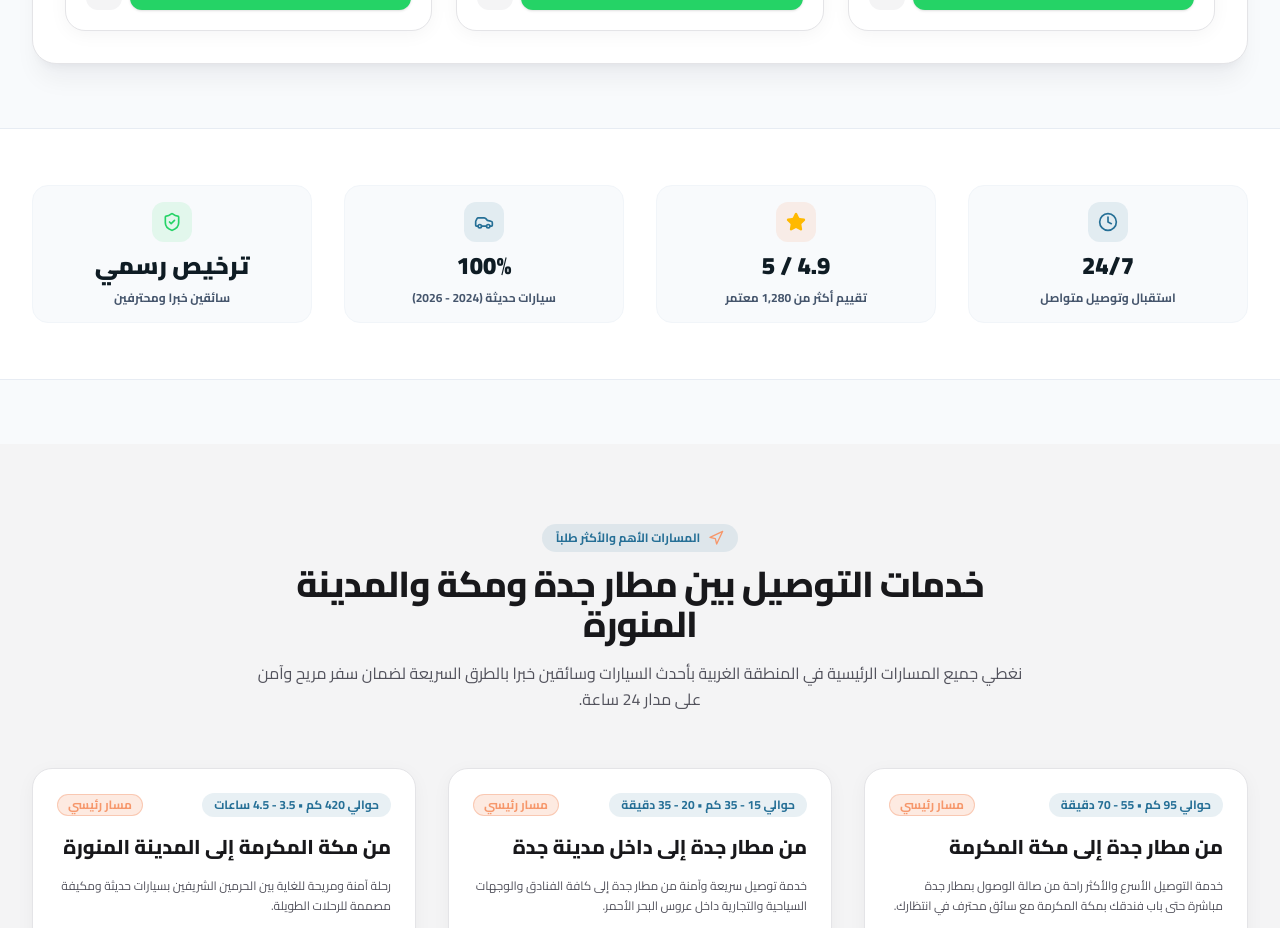
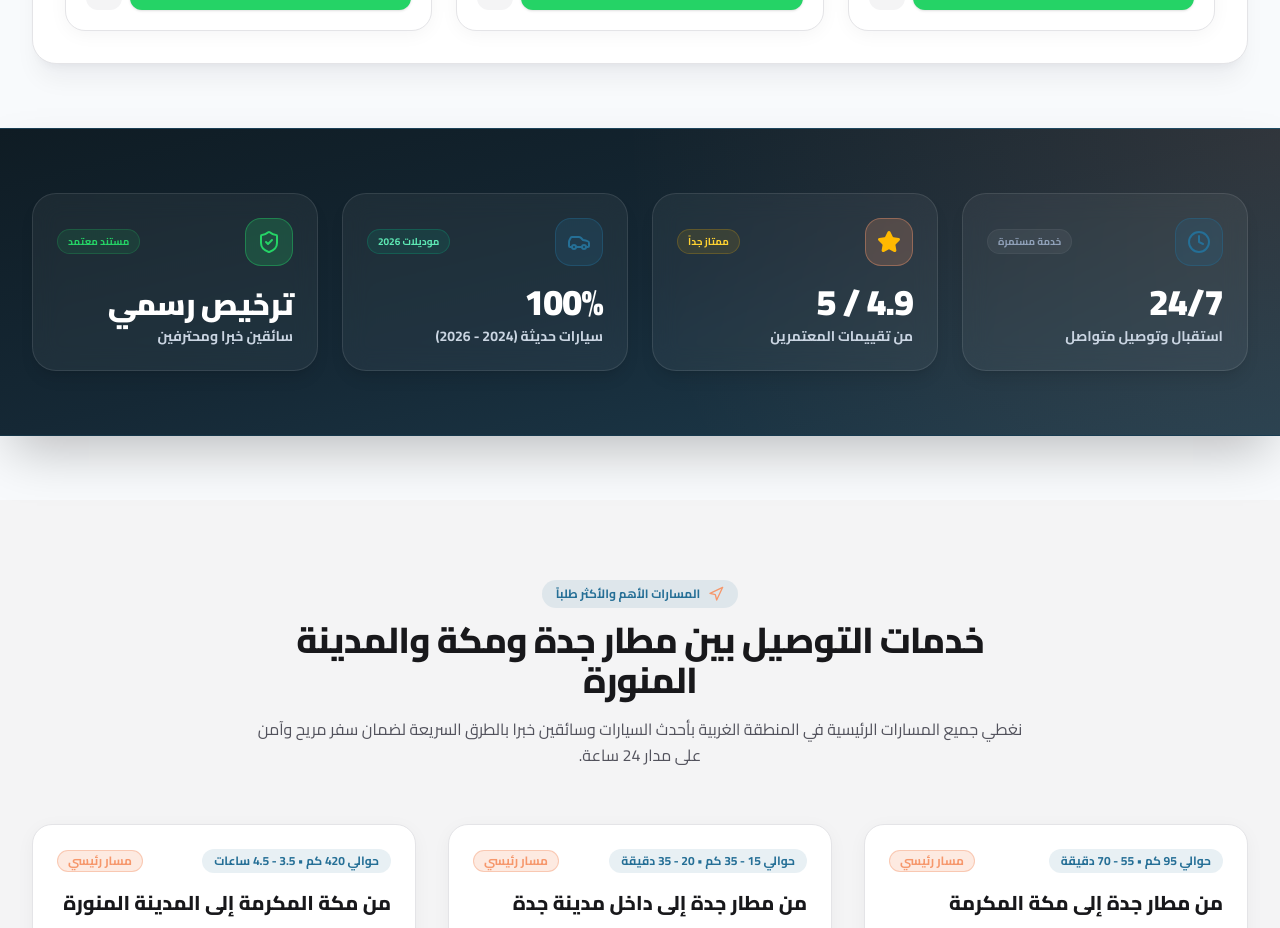
Before and after one commit to yousefokla/juman, a Next.js app: page / in a window 1280 px wide. Shown: the part 2080-3008 px from the top of the page. Built offline with nearby package versions, Linux system fonts and the light colour scheme; a web font is replaced by a local one.

Commit message:
Redesign Trust Counter Bar with premium luxury glassmorphism and update rating text to 'من تقييمات المعتمرين'

```diff
--- a/src/app/page.tsx
+++ b/src/app/page.tsx
@@ -15,55 +15,105 @@ export default function HomePage() {
       {/* 1. Hero Carousel */}
       <HeroCarousel />
 
-      {/* 2. Vehicle Passenger Filter (المقدمة بها فلترة السيارات حسب عدد الركاب) */}
+      {/* 2. Vehicle Passenger Filter */}
       <VehicleFilter />
 
-      {/* Trust & Features Counter Bar */}
-      <section className="py-14 bg-white border-y border-slate-200/80 my-16">
-        <div className="max-w-7xl mx-auto px-4 sm:px-6 lg:px-8">
-          <div className="grid grid-cols-2 md:grid-cols-4 gap-8 text-center">
-            <div className="space-y-2 p-4 rounded-2xl bg-slate-50 border border-slate-100">
-              <div className="w-10 h-10 rounded-xl bg-[#256F96]/10 text-[#256F96] flex items-center justify-center mx-auto">
-                <Clock className="w-5 h-5" />
+      {/* Trust & Features Counter Bar - High-End Premium Luxury Design */}
+      <section className="py-16 bg-gradient-to-br from-[#0f1c24] via-[#152835] to-[#1e3d4f] text-white my-16 relative overflow-hidden shadow-2xl border-y border-[#256F96]/30">
+        <div className="absolute inset-0 bg-[radial-gradient(circle_at_top_right,rgba(246,151,107,0.12),transparent_50%)]" />
+
+        <div className="max-w-7xl mx-auto px-4 sm:px-6 lg:px-8 relative z-10">
+          <div className="grid grid-cols-1 sm:grid-cols-2 lg:grid-cols-4 gap-6">
+            {/* Card 1: 24/7 */}
+            <div className="group p-6 rounded-3xl bg-white/5 backdrop-blur-md border border-white/10 hover:border-[#256F96] hover:bg-white/10 transition-all duration-300 shadow-lg flex flex-col justify-between space-y-4">
+              <div className="flex items-center justify-between">
+                <div className="w-12 h-12 rounded-2xl bg-[#256F96]/20 border border-[#256F96]/40 text-[#256F96] flex items-center justify-center group-hover:scale-110 transition-transform">
+                  <Clock className="w-6 h-6 text-[#256F96]" />
+                </div>
+                <span className="text-[10px] font-bold text-slate-400 bg-white/5 px-2.5 py-1 rounded-full border border-white/5">
+                  خدمة مستمرة
+                </span>
               </div>
-              <div className="font-black text-2xl text-[#0f1c24]">24/7</div>
-              <div className="text-xs font-bold text-slate-600">استقبال وتوصيل متواصل</div>
+              <div>
+                <div className="font-black text-3xl sm:text-4xl text-white tracking-tight group-hover:text-[#F6976B] transition-colors">
+                  24/7
+                </div>
+                <p className="text-xs sm:text-sm font-bold text-slate-300 mt-1">
+                  استقبال وتوصيل متواصل
+                </p>
+              </div>
             </div>
 
-            <div className="space-y-2 p-4 rounded-2xl bg-slate-50 border border-slate-100">
-              <div className="w-10 h-10 rounded-xl bg-[#F6976B]/15 text-[#e57f50] flex items-center justify-center mx-auto">
-                <Star className="w-5 h-5 fill-amber-400 text-amber-400" />
+            {/* Card 2: Rating */}
+            <div className="group p-6 rounded-3xl bg-white/5 backdrop-blur-md border border-white/10 hover:border-[#F6976B] hover:bg-white/10 transition-all duration-300 shadow-lg flex flex-col justify-between space-y-4">
+              <div className="flex items-center justify-between">
+                <div className="w-12 h-12 rounded-2xl bg-[#F6976B]/20 border border-[#F6976B]/40 text-[#F6976B] flex items-center justify-center group-hover:scale-110 transition-transform">
+                  <Star className="w-6 h-6 fill-amber-400 text-amber-400" />
+                </div>
+                <span className="text-[10px] font-bold text-amber-300 bg-amber-400/10 px-2.5 py-1 rounded-full border border-amber-400/20">
+                  ممتاز جداً
+                </span>
               </div>
-              <div className="font-black text-2xl text-[#0f1c24]">4.9 / 5</div>
-              <div className="text-xs font-bold text-slate-600">تقييم أكثر من 1,280 معتمر</div>
+              <div>
+                <div className="font-black text-3xl sm:text-4xl text-white tracking-tight group-hover:text-[#F6976B] transition-colors">
+                  4.9 / 5
+                </div>
+                <p className="text-xs sm:text-sm font-bold text-slate-300 mt-1">
+                  من تقييمات المعتمرين
+                </p>
+              </div>
             </div>
 
-            <div className="space-y-2 p-4 rounded-2xl bg-slate-50 border border-slate-100">
-              <div className="w-10 h-10 rounded-xl bg-[#256F96]/10 text-[#256F96] flex items-center justify-center mx-auto">
-                <Car className="w-5 h-5" />
+            {/* Card 3: Modern Fleet */}
+            <div className="group p-6 rounded-3xl bg-white/5 backdrop-blur-md border border-white/10 hover:border-[#256F96] hover:bg-white/10 transition-all duration-300 shadow-lg flex flex-col justify-between space-y-4">
+              <div className="flex items-center justify-between">
+                <div className="w-12 h-12 rounded-2xl bg-[#256F96]/20 border border-[#256F96]/40 text-[#256F96] flex items-center justify-center group-hover:scale-110 transition-transform">
+                  <Car className="w-6 h-6 text-[#256F96]" />
+                </div>
+                <span className="text-[10px] font-bold text-emerald-300 bg-emerald-400/10 px-2.5 py-1 rounded-full border border-emerald-400/20">
+                  موديلات 2026
+                </span>
               </div>
-              <div className="font-black text-2xl text-[#0f1c24]">100%</div>
-              <div className="text-xs font-bold text-slate-600">سيارات حديثة (2024 - 2026)</div>
+              <div>
+                <div className="font-black text-3xl sm:text-4xl text-white tracking-tight group-hover:text-[#F6976B] transition-colors">
+                  100%
+                </div>
+                <p className="text-xs sm:text-sm font-bold text-slate-300 mt-1">
+                  سيارات حديثة (2024 - 2026)
+                </p>
+              </div>
             </div>
 
-            <div className="space-y-2 p-4 rounded-2xl bg-slate-50 border border-slate-100">
-              <div className="w-10 h-10 rounded-xl bg-[#25D366]/10 text-[#25D366] flex items-center justify-center mx-auto">
-                <ShieldCheck className="w-5 h-5 text-[#25D366]" />
+            {/* Card 4: Certified License */}
+            <div className="group p-6 rounded-3xl bg-white/5 backdrop-blur-md border border-white/10 hover:border-emerald-500 hover:bg-white/10 transition-all duration-300 shadow-lg flex flex-col justify-between space-y-4">
+              <div className="flex items-center justify-between">
+                <div className="w-12 h-12 rounded-2xl bg-[#25D366]/20 border border-[#25D366]/40 text-[#25D366] flex items-center justify-center group-hover:scale-110 transition-transform">
+                  <ShieldCheck className="w-6 h-6 text-[#25D366]" />
+                </div>
+                <span className="text-[10px] font-bold text-[#25D366] bg-[#25D366]/10 px-2.5 py-1 rounded-full border border-[#25D366]/20">
+                  مستند معتمد
+                </span>
               </div>
-              <div className="font-black text-2xl text-[#0f1c24]">ترخيص رسمي</div>
-              <div className="text-xs font-bold text-slate-600">سائقين خبرا ومحترفين</div>
+              <div>
+                <div className="font-black text-2xl sm:text-3xl text-white tracking-tight group-hover:text-[#25D366] transition-colors">
+                  ترخيص رسمي
+                </div>
+                <p className="text-xs sm:text-sm font-bold text-slate-300 mt-1">
+                  سائقين خبرا ومحترفين
+                </p>
+              </div>
             </div>
           </div>
         </div>
       </section>
 
-      {/* 3. Routes Section (المسارات) */}
+      {/* 3. Routes Section */}
       <RoutesSection />
 
-      {/* 4. Vehicles Section (السيارات) */}
+      {/* 4. Vehicles Section */}
       <VehiclesSection />
 
-      {/* Detailed Service Explanation Banner (اشرح الخدمة بشكل مناسب) */}
+      {/* Detailed Service Explanation Banner */}
       <section className="py-20 bg-gradient-to-br from-[#0f1c24] via-[#1a3545] to-[#256F96] text-white relative overflow-hidden">
         <div className="max-w-7xl mx-auto px-4 sm:px-6 lg:px-8 relative z-10">
           <div className="max-w-3xl mx-auto text-center space-y-6">
@@ -103,10 +153,10 @@ export default function HomePage() {
         </div>
       </section>
 
-      {/* 5. Reviews Section (التقييمات) */}
+      {/* 5. Reviews Section */}
       <ReviewsSection />
 
-      {/* 6. Blog / Articles Section (المقالات) */}
+      {/* 6. Blog / Articles Section */}
       <BlogSection />
     </div>
   );
```
